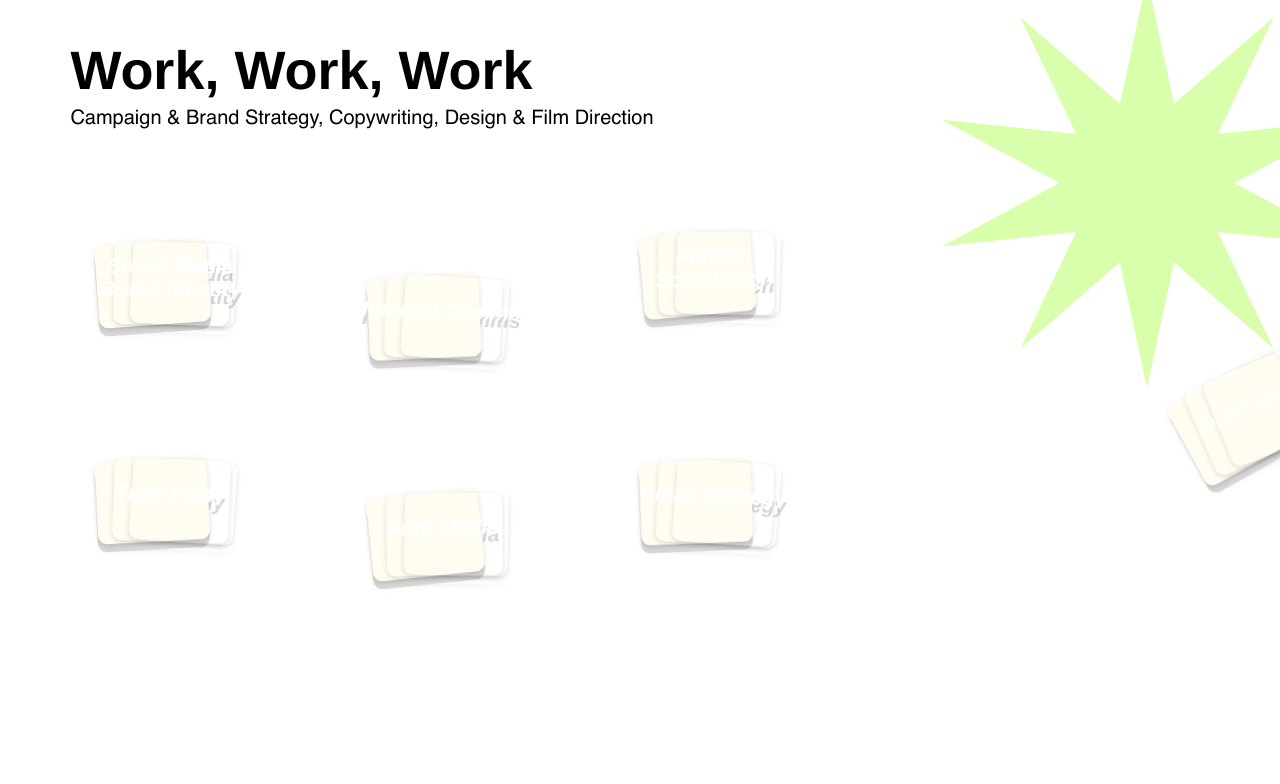
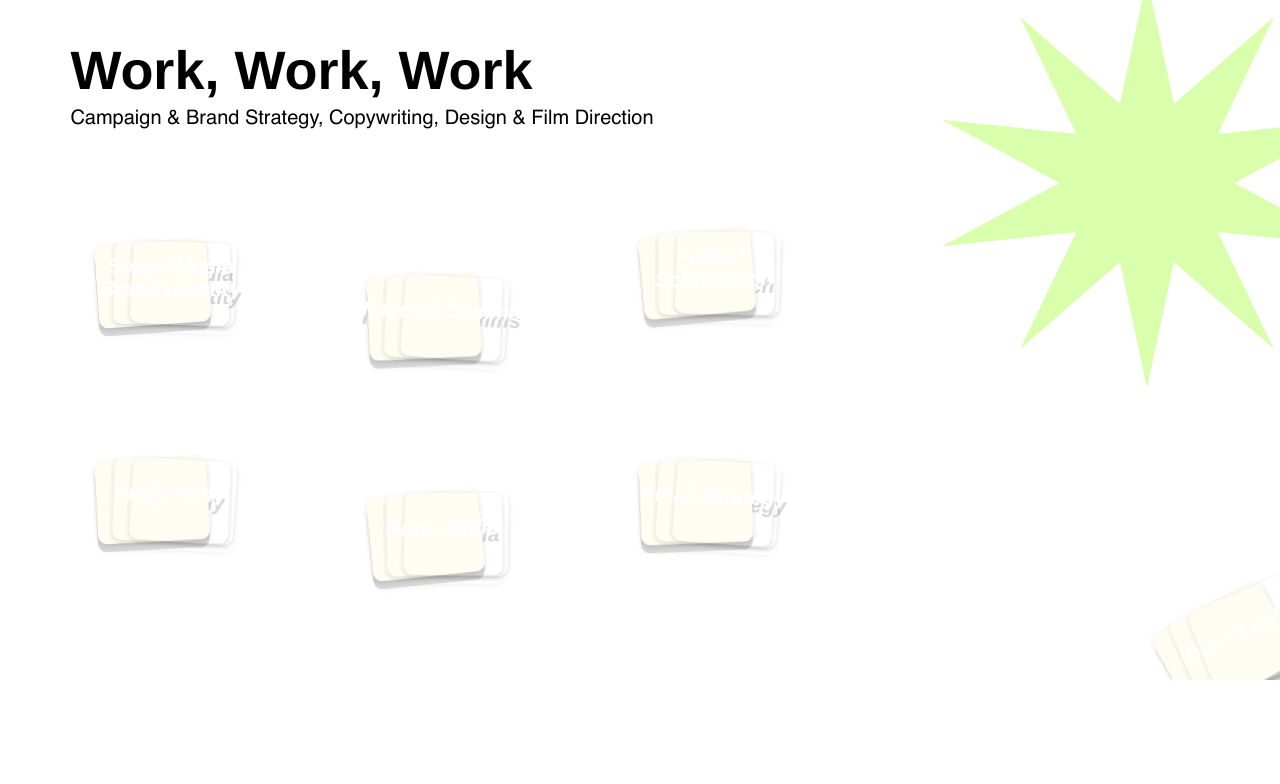
Before and after one commit to MgeeeeK/mgeeeek.github.io, a Next.js app: page / in a window 1280 px wide. Shown: the part 860-1644 px from the top of the page. Built offline with nearby package versions, Linux system fonts and the light colour scheme.

Commit message:
fix: anchor secret folder to work section corner

```diff
--- a/components/WorkSection/WorkSection.module.css
+++ b/components/WorkSection/WorkSection.module.css
@@ -120,8 +120,8 @@
 
 .dontLookWrapper {
   position: absolute;
-  right: -158px;
-  bottom: clamp(76px, 8vh, 104px);
+  right: clamp(-112px, -5vw, -72px);
+  bottom: clamp(-34px, -2vw, -18px);
   z-index: 2;
   width: clamp(210px, 18vw, 290px);
   animation: dontLookFloat 6.5s ease-in-out infinite;
@@ -142,8 +142,8 @@
   .dontLookWrapper {
     display: block;
     width: clamp(180px, 24vw, 230px);
-    right: -128px;
-    bottom: 76px;
+    right: clamp(-92px, -8vw, -58px);
+    bottom: clamp(-30px, -3vw, -16px);
   }
   .grid {
     grid-template-columns: repeat(3, minmax(0, 1fr));
--- a/components/WorkSection/WorkSection.tsx
+++ b/components/WorkSection/WorkSection.tsx
@@ -63,7 +63,9 @@ export default function WorkSection() {
           ))}
         </div>
 
-        {/* "Don't Look!" — rotated purple card, desktop only */}
+      </div>
+
+      {/* "Don't Look!" — peeks from the section corner above phone sizes. */}
       <div className={styles.dontLookWrapper}>
         <ProjectCard
           label="don't Look!"
@@ -75,7 +77,6 @@ export default function WorkSection() {
           revealDelay={6}
         />
       </div>
-      </div>
     </section>
   )
 }
```
Lines whose indentation alone changed are shown as unchanged.
